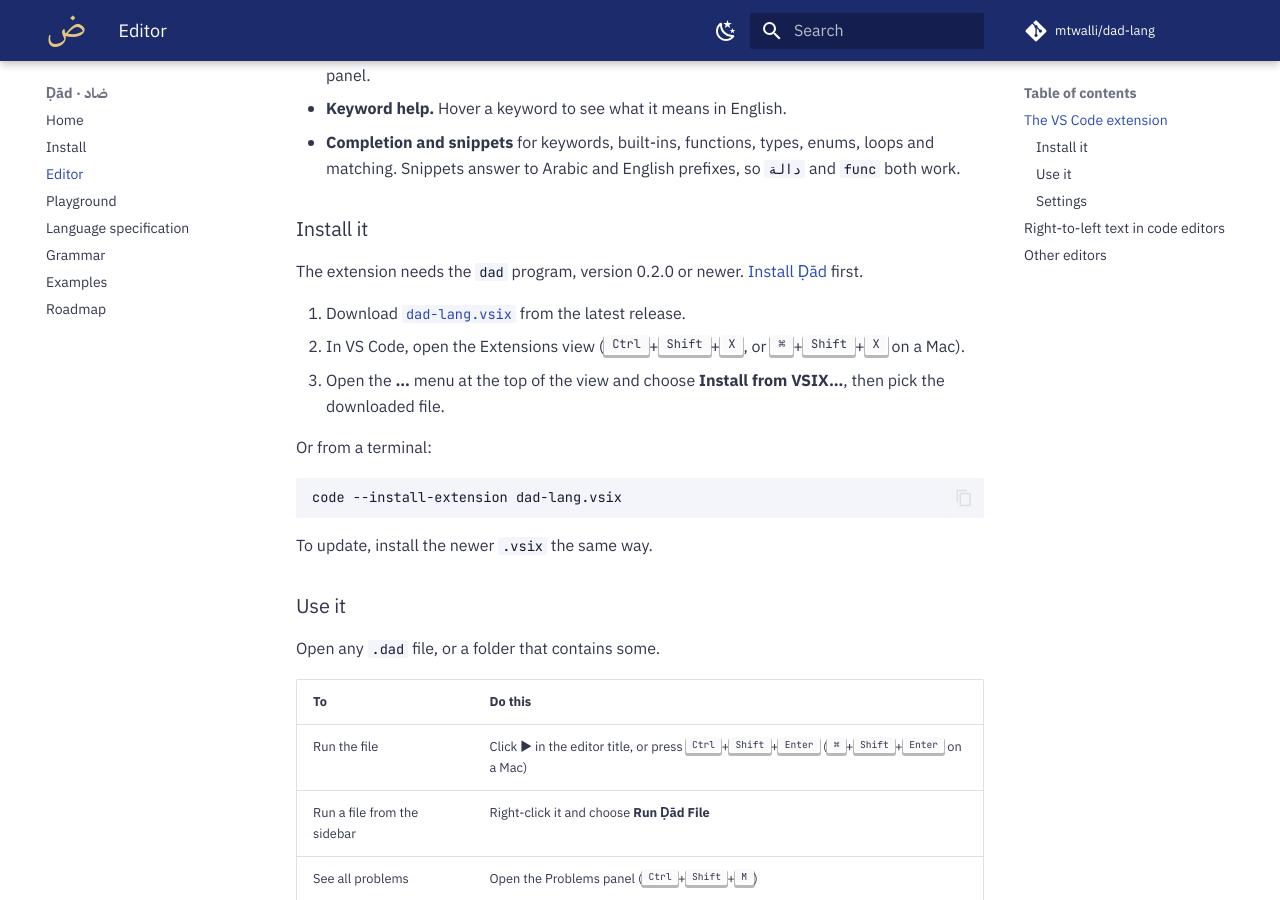
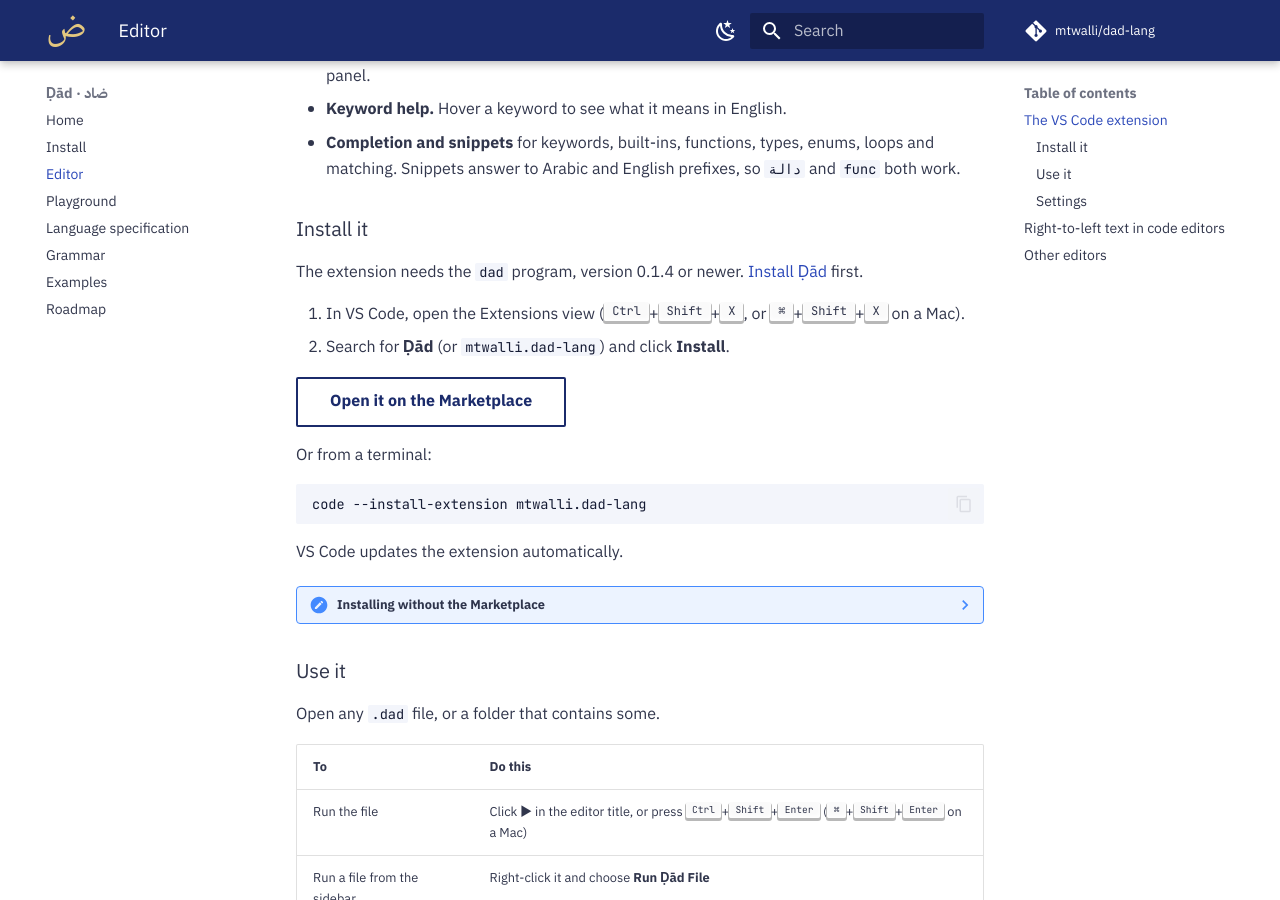
Before and after one commit to mtwalli/dad-lang, an MkDocs documentation site: the page built from docs/editor.md, in a window 1280 px wide and 900 px high, scrolled down 415 px. Built offline with MkDocs 1.6.1 and Material for MkDocs 9.7.7, drawn with Linux system fonts in a browser that asks for light colours; some web fonts are replaced; comment, search, counter and statistics services are not loaded.

Commit message:
Link the VS Code extension from the docs

````diff
--- a/docs/editor.md
+++ b/docs/editor.md
@@ -18,22 +18,27 @@
 
 ### Install it
 
-The extension needs the `dad` program, version 0.2.0 or newer. [Install Ḍād](install.md) first.
+The extension needs the `dad` program, version 0.1.4 or newer. [Install Ḍād](install.md) first.
 
-1. Download [`dad-lang.vsix`](https://github.com/mtwalli/dad-lang/releases/latest/download/dad-lang.vsix)
-   from the latest release.
-2. In VS Code, open the Extensions view (<kbd>Ctrl</kbd>+<kbd>Shift</kbd>+<kbd>X</kbd>, or
+1. In VS Code, open the Extensions view (<kbd>Ctrl</kbd>+<kbd>Shift</kbd>+<kbd>X</kbd>, or
    <kbd>⌘</kbd>+<kbd>Shift</kbd>+<kbd>X</kbd> on a Mac).
-3. Open the **…** menu at the top of the view and choose **Install from VSIX…**, then pick the
-   downloaded file.
+2. Search for **Ḍād** (or `mtwalli.dad-lang`) and click **Install**.
+
+[Open it on the Marketplace](https://marketplace.visualstudio.com/items?itemName=mtwalli.dad-lang){ .md-button }
 
 Or from a terminal:
 
 ```sh
-code --install-extension dad-lang.vsix
+code --install-extension mtwalli.dad-lang
 ```
 
-To update, install the newer `.vsix` the same way.
+VS Code updates the extension automatically.
+
+??? note "Installing without the Marketplace"
+    Each [release](https://github.com/mtwalli/dad-lang/releases/latest) also has the extension
+    as [`dad-lang.vsix`](https://github.com/mtwalli/dad-lang/releases/latest/download/dad-lang.vsix).
+    Download it, then in the Extensions view open the **…** menu, choose
+    **Install from VSIX…** and pick the file.
 
 ### Use it
 
--- a/mkdocs.yml
+++ b/mkdocs.yml
@@ -61,6 +61,7 @@
 
 markdown_extensions:
   - admonition
+  - pymdownx.details
   - attr_list
   - md_in_html
   - tables
@@ -79,3 +80,12 @@
 
 exclude_docs: |
   grammar.ebnf
+
+extra:
+  social:
+    - icon: material/microsoft-visual-studio-code
+      link: https://marketplace.visualstudio.com/items?itemName=mtwalli.dad-lang
+      name: Ḍād for VS Code
+    - icon: fontawesome/brands/github
+      link: https://github.com/mtwalli/dad-lang
+      name: Ḍād on GitHub
--- a/overrides/home.html
+++ b/overrides/home.html
@@ -14,6 +14,7 @@
         <div class="dad-hero__actions">
           <a href="{{ 'install/' | url }}" class="md-button md-button--primary">Install Ḍād</a>
           <a href="{{ 'playground/' | url }}" class="md-button">Try it in your browser</a>
+          <a href="https://marketplace.visualstudio.com/items?itemName=mtwalli.dad-lang" class="md-button">Get the VS Code extension</a>
         </div>
         <a class="dad-hero__status" href="{{ 'ROADMAP/' | url }}">
           <span class="dad-hero__dot" aria-hidden="true"></span>
````
Also changed, not shown: README.md (+4 -2 lines), docs/index.md (+1 -1 lines), docs/install.md (+1 -1 lines).
